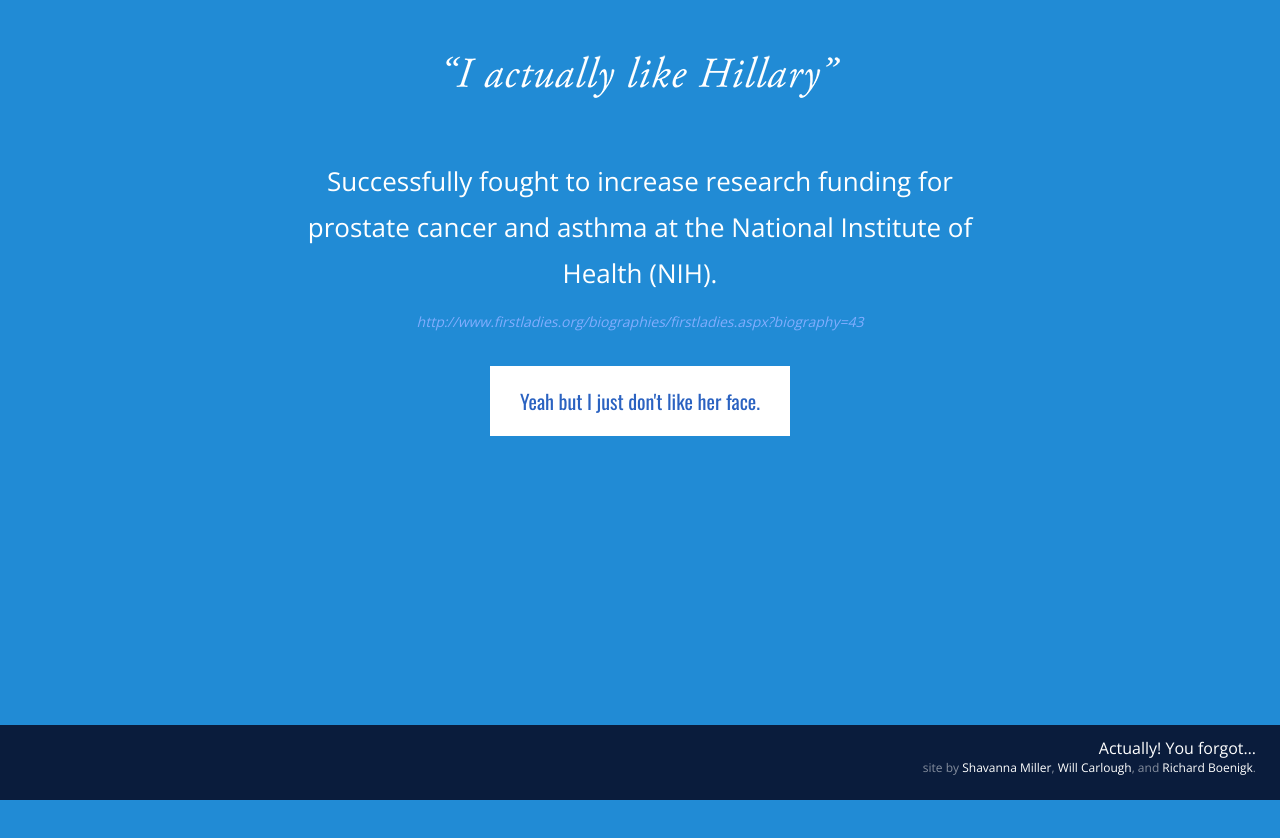
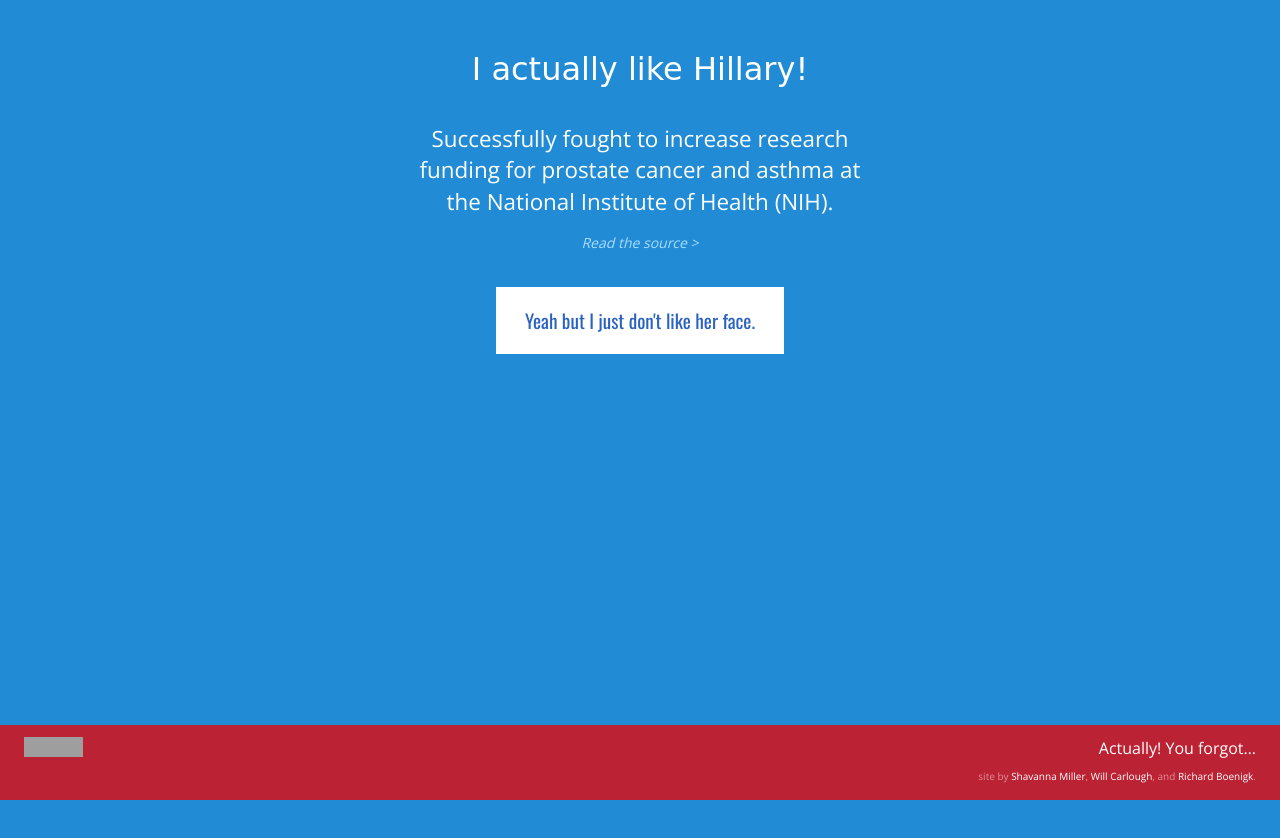
Before and after one commit to gabrielwiner/hrc, a plain HTML site: page index.html in a window 1280 px wide. After the commit the page ends 800 px from the top, so only its background shows below. Drawn offline with nearby package versions, Linux system fonts and the light colour scheme; grey boxes are pictures that could not be loaded; a web font is replaced by a local one.

Commit message:
Add files via upload

```diff
--- a/css/style.css
+++ b/css/style.css
@@ -1,35 +1,24 @@
-/* line 5, ../scss/style.scss */
-a:link, a:visited, a:active, a:hover {
-  color: #82ADFE;
+a {
     text-decoration: none;
+    color: #adf;
 }
 
-/* line 10, ../scss/style.scss */
-a:hover {
-  text-decoration: underline;
+html {
+    b height: 100%;
 }
 
-/* line 13, ../scss/style.scss */
-html {
-  background-color: #218bd5;
-  height: 100%;
-}
-
-/* line 17, ../scss/style.scss */
 body {
     margin: 0;
     padding: 0;
     height: 100%;
     width: 100%;
     background-color: #218bd5;
-  /*background: url("../images/zebra.png") repeat;*/
     color: #fff;
     font-family: 'Open Sans', sans-serif;
 }
 
-/* line 28, ../scss/style.scss */
 #share {
-  background: #0a1c3c;
+    background-color: #b23;
     color: rgba(255, 255, 255, 0.5);
     position: fixed;
     bottom: 0;
@@ -39,64 +28,75 @@ body {
     text-align: right;
     /*font-weight: lighter;;*/
 }
+
+
 /* line 37, ../scss/style.scss */
+
 #share .wrap {
     padding: 12px 24px 0;
 }
+
+
 /* line 40, ../scss/style.scss */
+
 #share a {
     color: #fff!important;
 }
 
+
 /* line 46, ../scss/style.scss */
+
 #wtf {
-  width: 100%;
+    max-width: 600px;
     text-align: center;
     vertical-align: middle;
     padding-bottom: 75px;
+    margin: 0 auto;
 }
 
-/* line 54, ../scss/style.scss */
-#so {
-  font-variant: small-caps;
-  color: #FFDE84;
-  font-size: 20px;
-  text-shadow: 0 0 3px #2D58C4;
-  text-indent: -9999px;
-  width: 400px;
-  height: 58px;
-  margin: 50px auto 50px;
-  background-repeat: no-repeat;
-}
-/* line 64, ../scss/style.scss */
-#so.heck {
-    /*background: url("/heck.png");*/
-}
-/* line 67, ../scss/style.scss */
-#so.actually {
-  background: url("../actually.png");
-  background-repeat: no-repeat;
+.title {
+    max-width: 100%;
+    height: auto;
+    font-family: 'Corben', cursive;
+    font-size: 2em;
+    display: inline-block;
 }
 
-/* line 73, ../scss/style.scss */
+
+/* line 54, ../scss/style.scss */
+
+#so {
+    margin: 50px auto 35px auto;
+}
+
 #frames {
-  position: relative;
     width: 100%;
 }
+
+
 /* line 268, ../scss/lib/_mixins.scss */
-#frames .frame {
+
+.frame {
+    position: relative;
     display: block;
+    margin: 0 auto;
+    left: 10%;
+    width: 80%;
+    max-width: 600px;
 }
+
+
 /* line 270, ../scss/lib/_mixins.scss */
+
 #frames .frame.future, #frames .frame.past {
     display: none;
 }
-/* line 275, ../scss/lib/_mixins.scss */
+
 .csstransforms3d #frames {
     -webkit-perspective: 1200;
     -moz-perspective: 1200px;
 }
-/* line 278, ../scss/lib/_mixins.scss */
+
 .csstransforms3d #frames .frame {
     position: absolute;
     margin-bottom: 12px;
@@ -127,7 +127,7 @@ body {
     -moz-transition: -moz-transform 0.5s cubic-bezier(0.68, -0.55, 0.265, 1.55), opacity 0.5s ease-in-out;
     transition: transform 0.5s cubic-bezier(0.68, -0.55, 0.265, 1.55), opacity 0.5s ease-in-out;
 }
-/* line 295, ../scss/lib/_mixins.scss */
+
 .csstransforms3d #frames .frame.future {
     -moz-transform: rotateY(60deg) translateZ(350px) translate(200px);
     -webkit-transform: rotateY(60deg) translateZ(350px) translate(200px);
@@ -136,7 +136,7 @@ body {
     transform: rotateY(60deg) translateZ(350px) translate(200px);
     opacity: 0;
 }
-/* line 300, ../scss/lib/_mixins.scss */
+
 .csstransforms3d #frames .frame.past {
     -moz-transform: rotateY(-60deg) translateZ(350px) translate(-200px);
     -webkit-transform: rotateY(-60deg) translateZ(350px) translate(-200px);
@@ -145,30 +145,25 @@ body {
     transform: rotateY(-60deg) translateZ(350px) translate(-200px);
     opacity: 0;
 }
-/* line 305, ../scss/lib/_mixins.scss */
+
 .csstransforms3d #frames .frame.loading {
     visibility: hidden;
 }
-/* line 77, ../scss/style.scss */
-#frames .frame {
-  position: absolute;
-  top: 0;
-  left: 50%;
-  width: 700px;
-  margin-left: -350px;
-}
 
-/* line 87, ../scss/style.scss */
 .bfd {
     margin-top: 35px;
 }
+
+
 /* line 89, ../scss/style.scss */
+
 .bfd a {
     box-sizing: border-box;
     -webkit-box-sizing: border-box;
     -moz-box-sizing: border-box;
     cursor: pointer;
-  font-family: 'Oswald', sans-serif;;
+    font-family: 'Oswald', sans-serif;
+    ;
     position: relative;
     padding: 1.0em 1.5em;
     margin-bottom: 12px;
@@ -194,56 +189,75 @@ body {
     border: 0px solid #666;
     border-color: rgba(20, 20, 20, 0.15);
     background: #fff;
-  font-size: 20px;
+    font-size: 1.2em;
     color: #2a62c1 !important;
 }
+
+
 /* line 18, ../scss/lib/_mixins.scss */
+
 .bfd a:hover {
     color: #1a52b1 !important;
     text-decoration: none;
 }
+
+
 /* line 23, ../scss/lib/_mixins.scss */
-.bfd a:active, .bfd a.stayActive {
-  background: #c8e9fc;
-}
+
+.bfd a:active, .bfd a.stayActive {}
+
 
 /* line 96, ../scss/style.scss */
+
 .text {
     display: block;
-  line-height: 46px;
-  font-size: 26px;
+    line-height: 1.4em;
+    font-size: 1.4em;
     /*text-shadow: -1px -1px 0 rgba(0, 0, 0, 0.25);*/
 }
 
+
 /* line 102, ../scss/style.scss */
+
 .footnote {
-  margin: 16px 0 0;
-  display: block;
+    max-width: 100%;
+    margin: 16px 0;
     font-size: 14px;
     font-style: italic;
-  max-width: 100%;
-  white-space: nowrap;
-  text-overflow: ellipsis;
 }
 
+.footlink {
+    width: 100%;
+    max-width: 600px;
+    margin: 0 auto;
+}
+
+
 /* line 111, ../scss/style.scss */
+
 #twAndFb {
     text-align: left;
 }
 
+
 /* line 115, ../scss/style.scss */
+
 #links {
     display: block;
     float: right;
     text-align: right;
 }
 
+
 /* line 121, ../scss/style.scss */
+
 .clearfix {
     zoom: 1;
 }
 
+
 /* line 124, ../scss/style.scss */
+
 .clearfix:after {
     content: ".";
     display: block;
@@ -252,54 +266,14 @@ body {
     visibility: hidden;
 }
 
+
 /* line 131, ../scss/style.scss */
+
 #credits {
-  font-size: 12px;
+    font-size: 10px;
+padding-top: 10px;
 }
 
-@media only screen and (max-device-width : 320px) {
-  /* line 140, ../scss/style.scss */
-  body {
-    width: 300px;
-    height: auto;
-    padding: 10px;
-    display: block;
+.social {
+  position: absolute;
 }
-
-  /* line 148, ../scss/style.scss */
-  #so {
-    width: 300px;
-    height: 48px;
-    background-size: contain;
-    margin: 10px 0;
-  }
-
-  /* line 156, ../scss/style.scss */
-  #wtf #frames .frame {
-    width: 300px;
-    margin-left: -150px;
-  }
-  /* line 160, ../scss/style.scss */
-  #wtf #frames .text {
-    font-size: 24px;
-    line-height: 1.15em;
-  }
-  /* line 166, ../scss/style.scss */
-  #wtf #frames .bfd {
-    margin-top: 20px;
-  }
-  /* line 170, ../scss/style.scss */
-  #wtf #frames .bfd a {
-    font-size: 20px;
-  }
-  /* line 174, ../scss/style.scss */
-  #wtf #frames .footnote {
-    overflow: hidden;
-    width: 300px;
-  }
-
-  /* line 180, ../scss/style.scss */
-  #share {
-    display: none;
-  }
-}
--- a/index.html
+++ b/index.html
@@ -1,8 +1,8 @@
-
-
 <!DOCTYPE html PUBLIC "-//W3C//DTD XHTML 1.0 Transitional//EN"
 	"http://www.w3.org/TR/xhtml1/DTD/xhtml1-transitional.dtd">
+
 <html>
+
 <head>
 
 
@@ -17,8 +17,9 @@
 				Shavanna Miller @shavannam
 				Will Carlough @kuribo
 				Richard Boenigk @richardboenigk
+				Gabriel Winer
 
-	Email us:	wtfhasobamadonesofar@gmail.com
+	Email us:	iactuallylikehillary@gmail.com
 
 	#############################################################
 
@@ -27,44 +28,56 @@
 
 	<title>I actually like Hillary!</title>
 
-	<meta http-equiv="Content-Type" content="text/html; charset=utf-8"/>
-	<meta property="og:title" content="I actually like Hillary!" id="ogTitle" />
-    <meta property="og:site_name" content="I actually like Hillary!" />
-	<meta property="og:url" content="http://iactuallylikehillary.com/" id="ogUrl" />
+	<meta http-equiv="Content-Type" content="text/html; charset=utf-8" />
 
-	<meta property="og:type" content="politician" />
-	<meta property="og:image" content="http://iactuallylikehillary.com/"/>
-	<meta property="fb:admins" content="8402354,536529357,103599" />
+	<meta property="og:url" content="http://www.iactuallylikehillary.com" />
+	<meta property="og:type" content="website" />
+	<meta property="og:title" content="I Actually Like Hillary" />
+	<meta property="og:description" content="I don't just hate Trump, I actually like Hillary! Here's a few reasons why" />
+	<meta property="og:image" content="http://iactuallylikehillary.com/hrc.jpg" />
 
-	<link href='https://fonts.googleapis.com/css?family=Open+Sans|Oswald&subset=latin' rel='stylesheet' type='text/css'>
+
+	<link href='https://fonts.googleapis.com/css?family=Open+Sans|Corben:700|Oswald&subset=latin' rel='stylesheet' type='text/css'>
 	<link href='css/style.css' rel='stylesheet' type='text/css'>
 	<meta name="viewport" content="width=device-width, minimum-scale=1.0, maximum-scale=1.0">
 
 
 </head>
+
 <body>
 
+
+
 	<div id="wtf">
-  	<div id="so" class="actually">I actually like Hillary!</div>
+		<div id="so">
+			<div class="title">I actually like Hillary!</div>
+		</div>
 		<div id="frames">
 			<!-- frames here -->
 		</div>
 	</div>
+
 	<div id="share" class="clearfix">
 		<div class="wrap">
+			<div class="social">
+<iframe src="https://www.facebook.com/plugins/share_button.php?href=http%3A%2F%2Fiactuallylikehillary.com&layout=button&size=small&mobile_iframe=true&appId=217299008294720&width=59&height=20" width="59" height="20" style="border:none;overflow:hidden" scrolling="no" frameborder="0" allowTransparency="true"></iframe>
+</div>
 			<div id="links">
-			<a href="mailto:wtfhasobamadonesofar@gmail.com" title="Know something Hillary Clinton has done that we didn't include? Email it in!">Actually! You forgot&hellip;</a>
-			<!-- | <a href="" id="linkToThis">link to this</a> -->
+
+
+				<a href="mailto:iactuallylikehillary@gmail.com" title="Know something Hillary Clinton has done that we didn't include? Email it in!">Actually! You forgot&hellip;</a>
+
 
 				<br />
-			<span id="credits">site by
+				<div id="credits">site by
 				<a href="http://twitter.com/shavannam/">Shavanna Miller</a>,
 				<a href="http://redheadedleague.com/">Will Carlough</a>,
 				and <a href="http://twitter.com/richardboenigk/">Richard Boenigk</a>.
-			</span>
 			</div>
 			</div>
 		</div>
+	</div>
+
 	<script src="https://ajax.googleapis.com/ajax/libs/jquery/1.7.1/jquery.min.js"></script>
 	<script src="mustache.js"></script>
 	<script src="modernizer.js"></script>
@@ -73,7 +86,8 @@
 	<script type="text/html" id="frame_template">
 		<div class="frame future">
 			<div class="text">{{text}}</div>
-    <div class="footnote"><a href="{{footnote}}">{{footnote}}</a></div>
+
+			<div class="footnote"><a href="{{footnote}}" class="footlink">Read the source ></a></div>
 			<div class="bfd">
 				<a href="javascript:void(0);" class="quip">{{quip}}</a>
 			</div>
@@ -92,7 +106,8 @@ text[7] = "Secretary Clinton was an outspoken leader for LGBTQ equality around t
 		text[8] = "While Secretary of State, she created the Office of Global Women's Issues and first-ever Ambassador at Large for global women’s issues";
 		text[9] = "She secured $21 billion in federal aid to help New York rebuild after 9/11.";
 		text[10] = "Hillary's higher education agenda lays out a plan for comprehensive debt free college, including free college for families with under $125,000 in household income.";
-text[11] = "She co-authored the Pediatric Research Equity Act, requiring drug companies to study the effects of their drugs for use with children and change drug labeling to include important information about safety and dosing of drugs for children.";
+		text[11] =
+			"She co-authored the Pediatric Research Equity Act, requiring drug companies to study the effects of their drugs for use with children and change drug labeling to include important information about safety and dosing of drugs for children.";
 		text[12] = "While living in Fayetville, Arkansas, Hillary created the city's first rape crisis center.";
 		text[13] = "Hillary was the most-traveled Secretary of State in history, visiting 112 countries and covering 956,733 miles over 4 years.";
 		text[14] = "As first lady, Clinton led the work to pass the Foster Care Independence Act, which doubled funding for teenagers aging out of foster care.";
@@ -154,35 +169,34 @@ quips[10] = "That's ok, but I just don't LIKE her.";
 
 
 	<script type="text/javascript">
-
-$(function(){
-  var cursor = 1 + Math.floor((text.length - 1)*Math.random());
+		$(function() {
+			var cursor = 1 + Math.floor((text.length - 1) * Math.random());
 			var $frames = $('#frames');
 			var $current, $old;
 			var frame_template = $('#frame_template').html();
 
-  function next_frame(){
+			function next_frame() {
 				$old = $($current);
 
 				// set up next frame
 				$current = $(Mustache.render(frame_template, {
 					text: text[cursor],
 					footnote: footnotes[cursor],
-      quip: quips[Math.floor(Math.random()*quips.length)]
+					quip: quips[Math.floor(Math.random() * quips.length)]
 				})).appendTo($frames);
 
 				$old.addClass('past');
-		setTimeout(function(){
+				setTimeout(function() {
 					$current.removeClass('future');
-			setTimeout(function(){
+					setTimeout(function() {
 						$old.remove();
 					}, 600);
 				}, 200);
 
-    cursor = (cursor >= text.length -1) ? 1 : cursor + 1;
+				cursor = (cursor >= text.length - 1) ? 1 : cursor + 1;
 			}
 
-  $('#frames').delegate('a.quip', 'click', function(){
+			$('#frames').delegate('a.quip', 'click', function() {
 				next_frame();
 			});
 
@@ -196,12 +210,15 @@ $(function(){
 		_gaq.push(['_trackPageview']);
 
 		(function() {
-    var ga = document.createElement('script'); ga.type = 'text/javascript'; ga.async = true;
+			var ga = document.createElement('script');
+			ga.type = 'text/javascript';
+			ga.async = true;
 			ga.src = ('https:' == document.location.protocol ? 'https://ssl' : 'http://www') + '.google-analytics.com/ga.js';
-    var s = document.getElementsByTagName('script')[0]; s.parentNode.insertBefore(ga, s);
+			var s = document.getElementsByTagName('script')[0];
+			s.parentNode.insertBefore(ga, s);
 		})();
-
 	</script>
 
 </body>
+
 </html>
```
Lines whose indentation alone changed are shown as unchanged.
